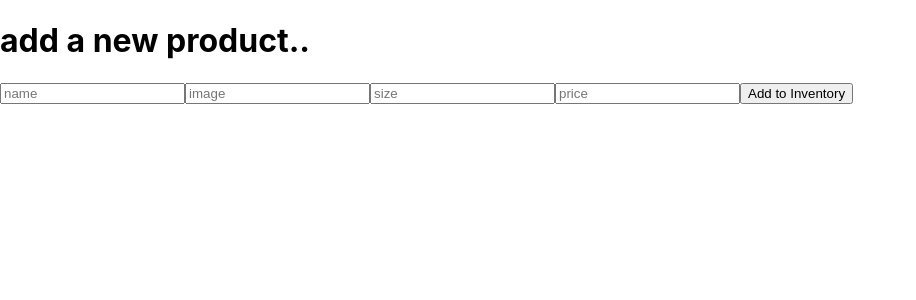
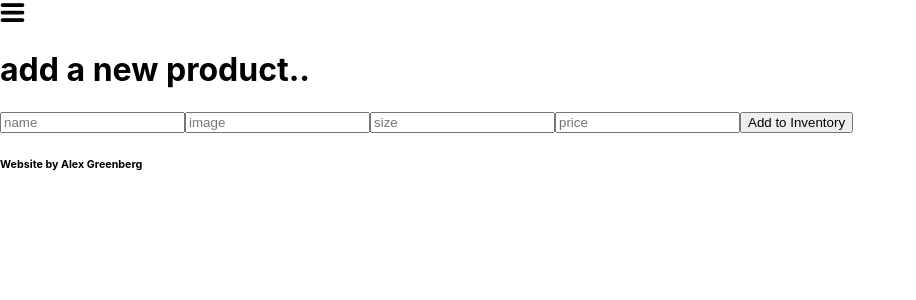
Before and after one commit to a1g23/frontend_maxcraft_rorreact, a React (Create React App) app: page /new in a window 1280 px wide. Shown: the top 300 px of the page, without its empty margins (0-916 px from the left). Built offline with nearby package versions, Linux system fonts and the light colour scheme; no server answers.

Commit message:
basic components in place

```diff
--- a/src/components/Footer.js
+++ b/src/components/Footer.js
@@ -0,0 +1,7 @@
+const Footer = () => {
+    return (
+        <h6>Website by Alex Greenberg</h6>
+    )
+}
+
+export default Footer
--- a/src/components/Hamburger.js
+++ b/src/components/Hamburger.js
@@ -0,0 +1,14 @@
+const Hamburger = () =>{
+    return(
+        <div className="hamburger-container">
+            <div>
+                <h3 className="hamburger-item"><a href="/">Home</a></h3>
+                <h3 className="hamburger-item"><a href="new">Add Inventory</a></h3>
+                <h3 className="hamburger-item"><a href="/">Add Client</a></h3>
+                <h3 className="hamburger-item"><a href="/">Logout</a></h3>
+            </div>
+        </div>
+    )
+}
+
+export default Hamburger
--- a/src/components/Header.js
+++ b/src/components/Header.js
@@ -0,0 +1,29 @@
+import Hamburger from "./Hamburger"
+import { useState } from "react"
+
+const Header = () => {
+    const [hamburgerOpen, setHamburgerOpen] = useState(false)
+    const toggleMenu = () => {
+        setHamburgerOpen(!hamburgerOpen)
+    }
+    return(
+        <nav className="nav">
+            {!hamburgerOpen &&
+            <div className="hamburger-svg">
+                <svg width="25px" height="25px" viewBox="0 0 20 20" xmlns="http://www.w3.org/2000/svg" fill="none" stroke="#000000" transform="matrix(1, 0, 0, 1, 0, 0)rotate(0)" onClick={()=>{toggleMenu()}}>
+                    <g id="SVGRepo_bgCarrier" stroke-width="0"></g>
+                    <g id="SVGRepo_tracerCarrier" stroke-linecap="round" stroke-linejoin="round"></g>
+                    <g id="SVGRepo_iconCarrier">
+                        <path fill="#000000" fill-rule="evenodd" d="M19 4a1 1 0 01-1 1H2a1 1 0 010-2h16a1 1 0 011 1zm0 6a1 1 0 01-1 1H2a1 1 0 110-2h16a1 1 0 011 1zm-1 7a1 1 0 100-2H2a1 1 0 100 2h16z"></path>
+                    </g>
+                    {hamburgerOpen}
+                </svg>
+            </div>}
+                {hamburgerOpen && <div onClick={() => {
+                    setHamburgerOpen(!hamburgerOpen)
+                }}><Hamburger/></div>}
+        </nav>
+    )
+}
+
+export default Header
--- a/src/pages/Create.js
+++ b/src/pages/Create.js
@@ -1,9 +1,11 @@
 import { Form } from "react-router-dom"
+import Header from "../components/Header"
+import Footer from "../components/Footer"
 
 const Create = (props) => {
     return (
         <div>
-
+            <Header />
             <h1>add a new product..</h1>
             <Form action={`create`} method="POST">
                     <input type="text" id="name" name="name" placeholder="name"/>
@@ -12,7 +14,7 @@ const Create = (props) => {
                     <input type="number" id="price" name="price" placeholder="price"/>
                     <button>Add to Inventory</button>
             </Form>
-
+            <Footer />
 
         </div>
     )
--- a/src/pages/Index.js
+++ b/src/pages/Index.js
@@ -1,10 +1,13 @@
 import { Link, useLoaderData } from "react-router-dom"
+import Header from "../components/Header"
+import Footer from "../components/Footer"
 
 const Index = (props) => {
     const products = useLoaderData()
 
     return (
         <div>
+            <Header />
             <div className="header-container">
                 <h1>all products..</h1>
 
@@ -21,7 +24,7 @@ const Index = (props) => {
                     )
                 })}
             </div>
-
+            <Footer />
         </div>
     )
 
--- a/src/pages/Show.js
+++ b/src/pages/Show.js
@@ -1,12 +1,12 @@
 import { Form, Link, useLoaderData } from "react-router-dom"
+import Header from "../components/Header"
+import Footer from "../components/Footer"
 
 const ShowOne = (props) => {
     const product = useLoaderData()
     return (
         <div>
-            <div className="header-container">
-
-            </div>
+            <Header />
             <h4>{product.name}</h4>
             <img src={product.image} width={300} alt="product image"></img>
             <div className="container">
@@ -22,6 +22,7 @@ const ShowOne = (props) => {
                     <button>Update</button>
                 </Link>
             </div>
+            <Footer />
         </div>
 
     )
--- a/src/pages/Update.js
+++ b/src/pages/Update.js
@@ -1,4 +1,6 @@
 import { Form, useLoaderData } from 'react-router-dom'
+import Header from "../components/Header"
+import Footer from '../components/Footer'
 
 const Update = (props) => {
     const product = useLoaderData()
@@ -6,7 +8,7 @@ const Update = (props) => {
 
     return(
         <div>
-
+            <Header />
             <h1>Update {product.name}..</h1>
 
             <Form action={`/update/${product.id}/`} method="POST">
@@ -16,6 +18,7 @@ const Update = (props) => {
                 <input type="number" id="price" name="price" defaultValue={product.price}/>
                 <button>Update</button>
             </Form>
+            <Footer />
 
         </div>
 
```
